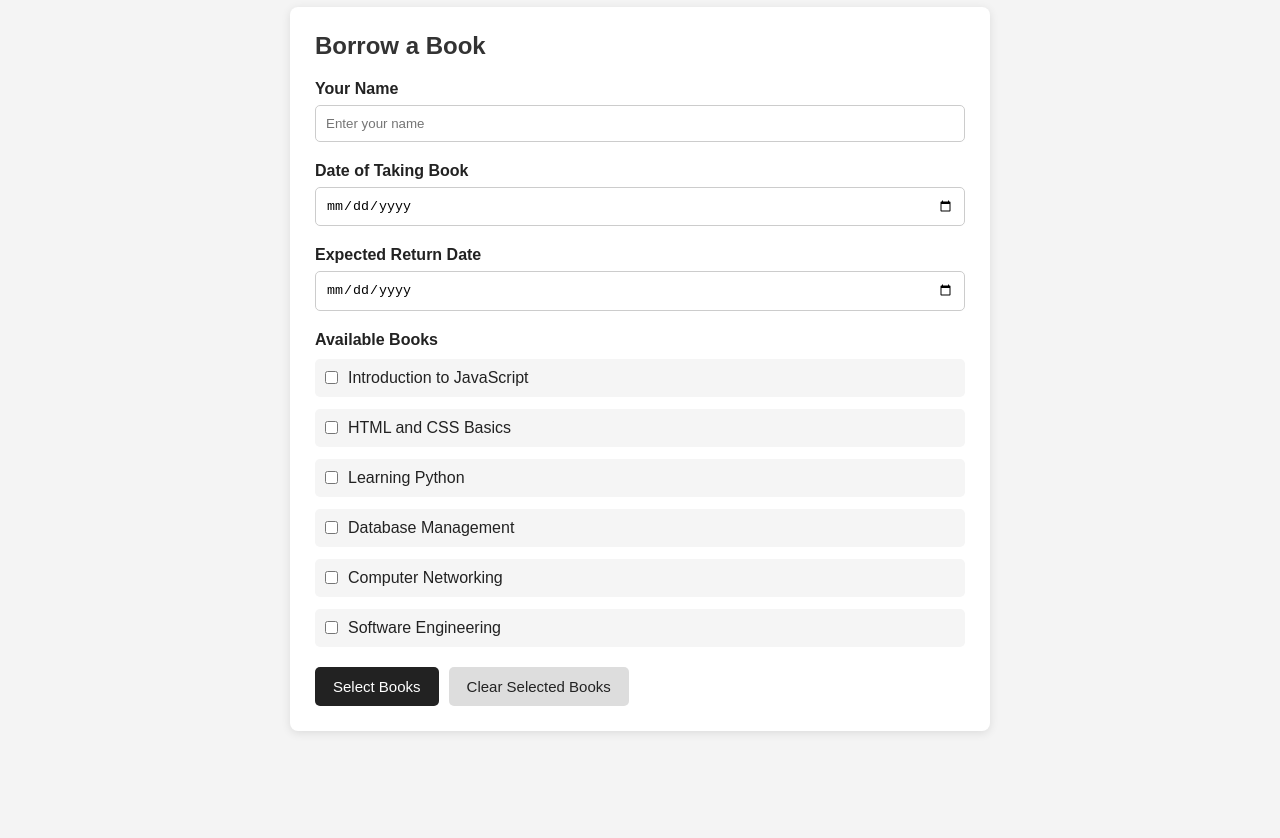
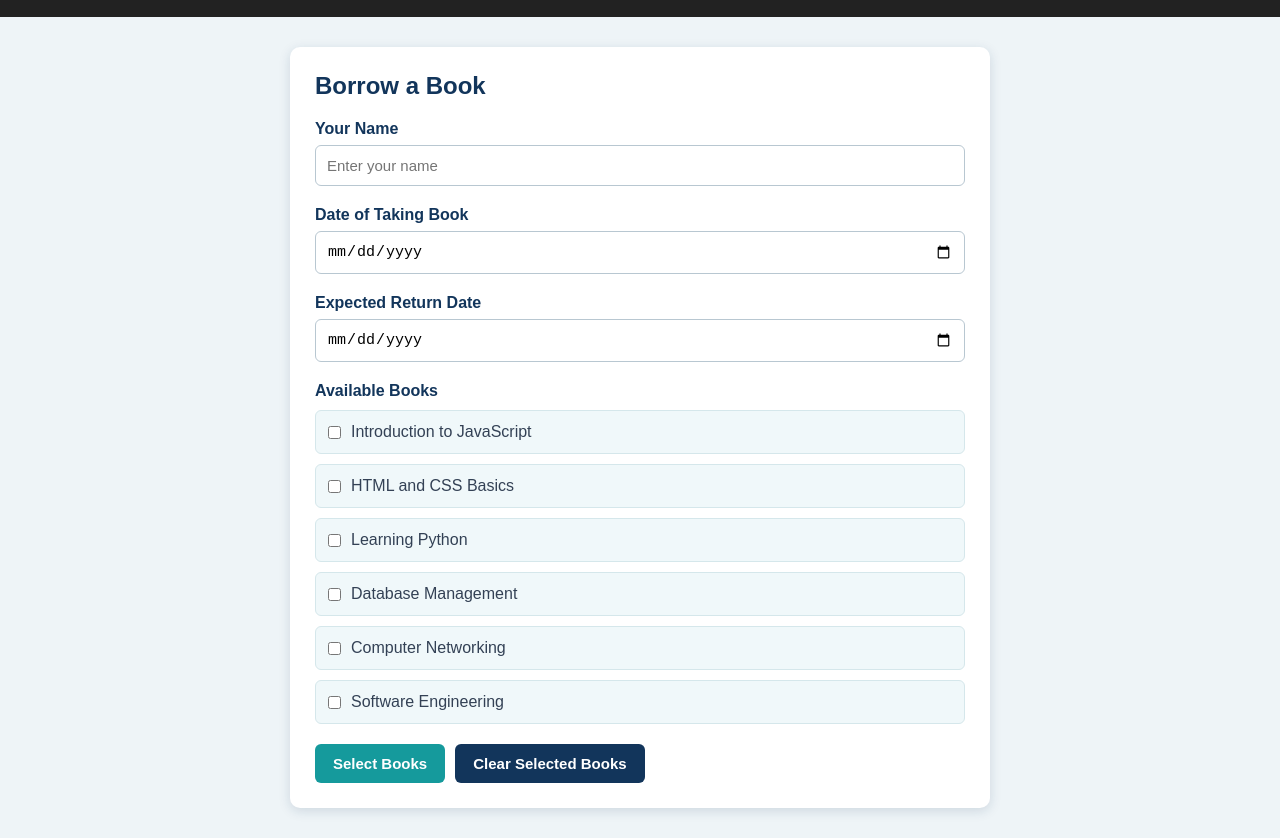
Before and after one commit to bakhita579/Library-management-systems, a plain HTML site: page index.html in a window 1280 px wide. Shown: the part 83-921 px from the top of the page. Before the commit the page ends 844 px from the top, so only its background shows below. Drawn offline with Linux system fonts and the light colour scheme.

Commit message:
update on css color

```diff
--- a/style.css
+++ b/style.css
@@ -7,14 +7,23 @@
 
 body {
     font-family: Arial, sans-serif;
-    background-color: #f4f4f4;
-    color: #222;
+    background-color: #eef4f7;
+    color: #1e293b;
 }
 
-
+header {
+    background-color: #222;
+    color: white;
+    text-align: center;
+    padding: 20px;
+}
 
 header h1 {
     margin-bottom: 5px;
+}
+
+header p {
+    color: #b8e3e9;
 }
 
 .container {
@@ -23,13 +32,13 @@ header h1 {
     margin: 30px auto;
     background-color: white;
     padding: 25px;
-    border-radius: 8px;
-    box-shadow: 0 2px 10px rgba(0, 0, 0, 0.1);
+    border-radius: 10px;
+    box-shadow: 0 3px 12px rgba(18, 53, 91, 0.15);
 }
 
 h2 {
     margin-bottom: 20px;
-    color: #333;
+    color: #12355b;
 }
 
 .form-group {
@@ -40,14 +49,22 @@ label {
     display: block;
     margin-bottom: 7px;
     font-weight: bold;
+    color: #12355b;
 }
 
 input[type="text"],
 input[type="date"] {
     width: 100%;
-    padding: 10px;
-    border: 1px solid #ccc;
-    border-radius: 5px;
+    padding: 11px;
+    border: 1px solid #b8c7d1;
+    border-radius: 6px;
+    font-size: 15px;
+}
+
+input[type="text"]:focus,
+input[type="date"]:focus {
+    outline: none;
+    border-color: #159a9c;
 }
 
 .books {
@@ -57,14 +74,20 @@ input[type="date"] {
 .book {
     display: flex;
     align-items: center;
-    margin-bottom: 12px;
-    padding: 10px;
-    background-color: #f5f5f5;
-    border-radius: 5px;
+    margin-bottom: 10px;
+    padding: 12px;
+    background-color: #f0f8fa;
+    border: 1px solid #d5e7eb;
+    border-radius: 6px;
 }
 
 .book input {
     margin-right: 10px;
+    accent-color: #159a9c;
+}
+
+.book span {
+    color: #334155;
 }
 
 .buttons {
@@ -76,35 +99,42 @@ input[type="date"] {
 button {
     padding: 11px 18px;
     border: none;
-    border-radius: 5px;
+    border-radius: 6px;
     cursor: pointer;
     font-size: 15px;
+    font-weight: bold;
 }
 
 .select-btn {
-    background-color: #222;
+    background-color: #159a9c;
     color: white;
 }
 
 .clear-btn {
-    background-color: #ddd;
-    color: #222;
+    background-color: #12355b;
+    color: white;
 }
 
-button:hover {
-    opacity: 0.8;
+.select-btn:hover {
+    background-color: #117c7e;
+}
+
+.clear-btn:hover {
+    background-color: #0d2945;
 }
 
 .notification {
     display: none;
     margin-top: 25px;
     padding: 15px;
-    background-color: #e8f5e9;
-    border-left: 5px solid #2e7d32;
+    background-color: #e4f7f5;
+    border-left: 5px solid #159a9c;
+    border-radius: 5px;
 }
 
 .notification h3 {
     margin-bottom: 10px;
+    color: #12355b;
 }
 
 .notification p {
@@ -118,15 +148,17 @@ button:hover {
 
 .notification li {
     margin-bottom: 5px;
+    color: #334155;
 }
 
 .error {
     display: none;
     margin-top: 15px;
     padding: 12px;
-    background-color: #ffebee;
-    color: #c62828;
-    border-left: 5px solid #c62828;
+    background-color: #fff1f2;
+    color: #be123c;
+    border-left: 5px solid #be123c;
+    border-radius: 5px;
 }
 
 @media (max-width: 600px) {
@@ -142,4 +174,8 @@ button:hover {
     button {
         width: 100%;
     }
+
+    header h1 {
+        font-size: 24px;
+    }
 }
```
